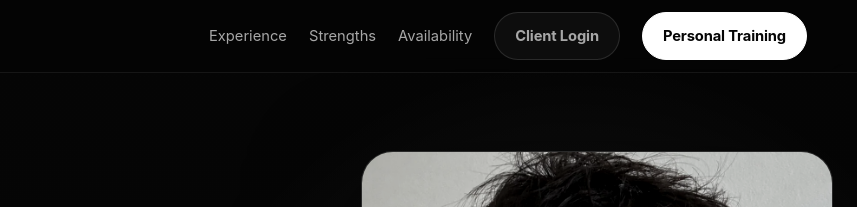
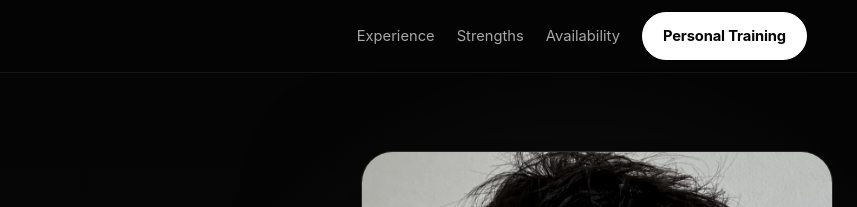
Before and after one commit to jaraad05/jaraad-ramsey-website, a website built with Vite: page index.html in a window 1280 px wide. Shown: the top 207 px of the page, 423-1280 px from the left. Built offline with nearby package versions, Linux system fonts and the light colour scheme.

Commit message:
Remove public client login links

```diff
--- a/index.html
+++ b/index.html
@@ -703,7 +703,6 @@
         <a href="#experience">Experience</a>
         <a href="#skills">Strengths</a>
         <a href="#availability">Availability</a>
-        <a class="button secondary" href="https://jaraadramsey.com">Client Login</a>
         <a class="button primary" href="personal-training.html">Personal Training</a>
       </div>
     </div>
```
Also changed, not shown: personal-training.html (+0 -1 lines).
